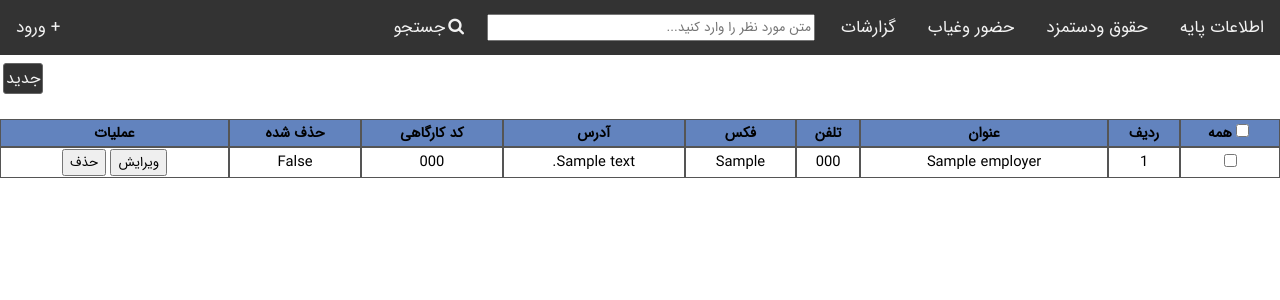
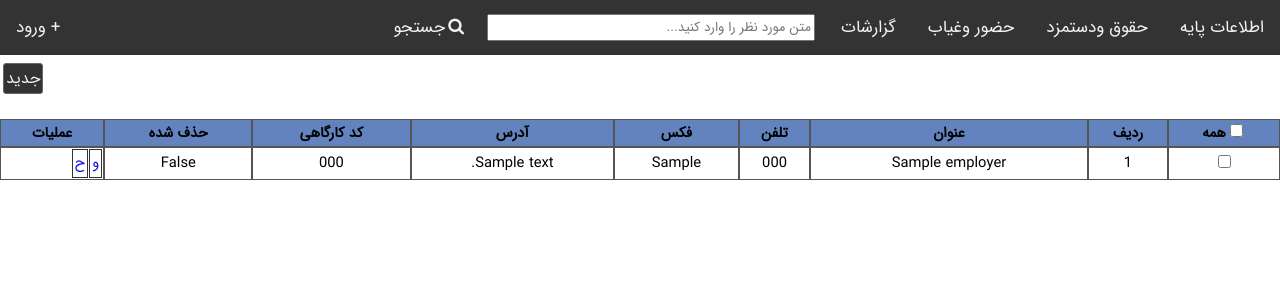
Before and after one commit to Hamidnet220/salary, a Django app: page /baseinfo/employers/ in a window 1280 px wide. Shown: the top 300 px of the page. Run offline with Django 3.2, Linux system fonts and the light colour scheme; tables that the repository leaves empty hold one stand-in row (values such as "Sample post").

Commit message:
add style to opration buttons with a tags

```diff
--- a/baseinfo/templates/list_objects.html
+++ b/baseinfo/templates/list_objects.html
@@ -47,8 +47,15 @@
             background-color: #333;
             color: #f3f3f3;
             border-radius: 3px;
+        }
 
-
+        .opration_btn {
+            text-decoration: none;
+            float: right;
+            border: #333 solid 1px;
+            margin-left: 1px;
+            padding: 2px;
+            color: #11d;
         }
     </style>
 
@@ -91,7 +98,6 @@
                 <td>{{forloop.counter}}</td>
 
                 {% for field in field_names %}
-
                 <td>{{ object|getattribute:field }}</td>
 
                 {% endfor %}
@@ -99,8 +105,8 @@
                 <!-- if opration button is true the you will see opration button in last col -->
                 {% if opration_buttons %}
                 <td>
-                    {% for key,value in opration_buttons.items %}
-                    <button name={{object.id}} onclick={{key}}>{{value}}</button>
+                    {% for key,values in opration_buttons.items %}
+                    <a class='opration_btn' href="{% url values.1 %}" name={{object.id}} onclick={{key}}>{{values.0}}</a>
                     {% endfor %}
                 </td>
                 {% endif %}
```
